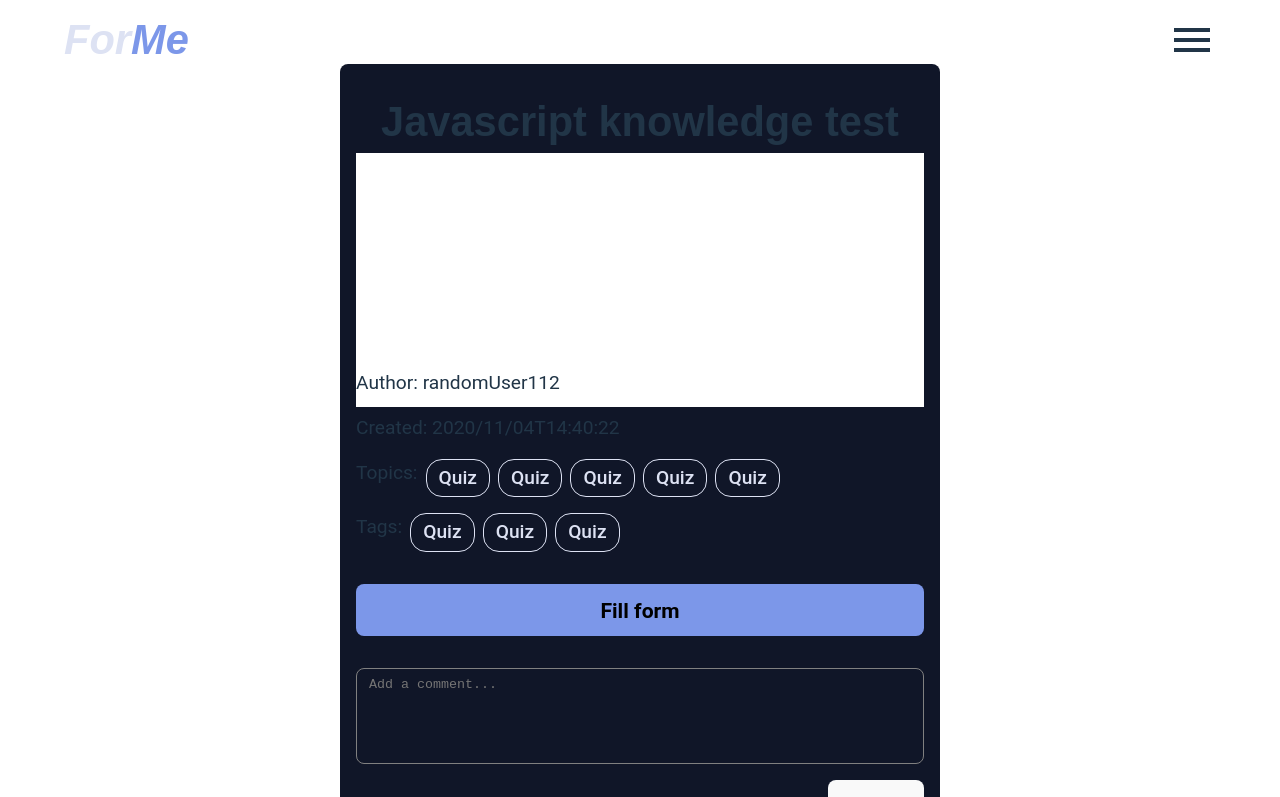
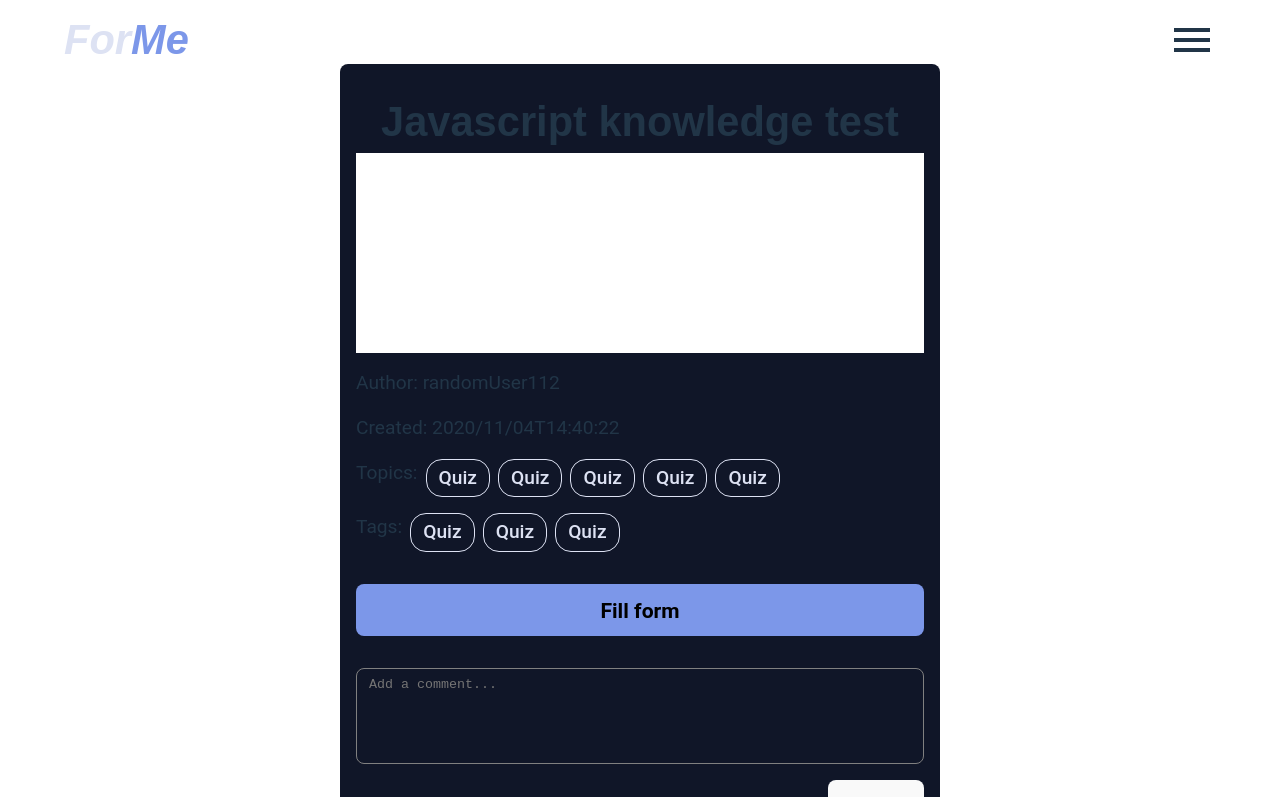
Before and after one commit to Vulp0/forms-web-app, a React (Vite) app in the folder client/: page /template/1 in a window 1280 px wide. Shown: the top 797 px of the page. Built offline with nearby package versions, Linux system fonts and the light colour scheme.

Commit message:
fixed overflow from imgPlaceholder

```diff
--- a/client/src/TemplateInfo.css
+++ b/client/src/TemplateInfo.css
@@ -15,8 +15,6 @@
 }
 
 .infoHead div {
-    width: 100%;
-    height: 100%;
     min-height: 200px;
     background-color: #fff;
 }
--- a/client/src/index.css
+++ b/client/src/index.css
@@ -152,6 +152,7 @@ button:focus-visible {
   padding: 2.2rem 1rem;
   box-sizing: border-box;
   border-radius: 8px;
+  margin: auto 0;
 }
 
 .panel form {
```
